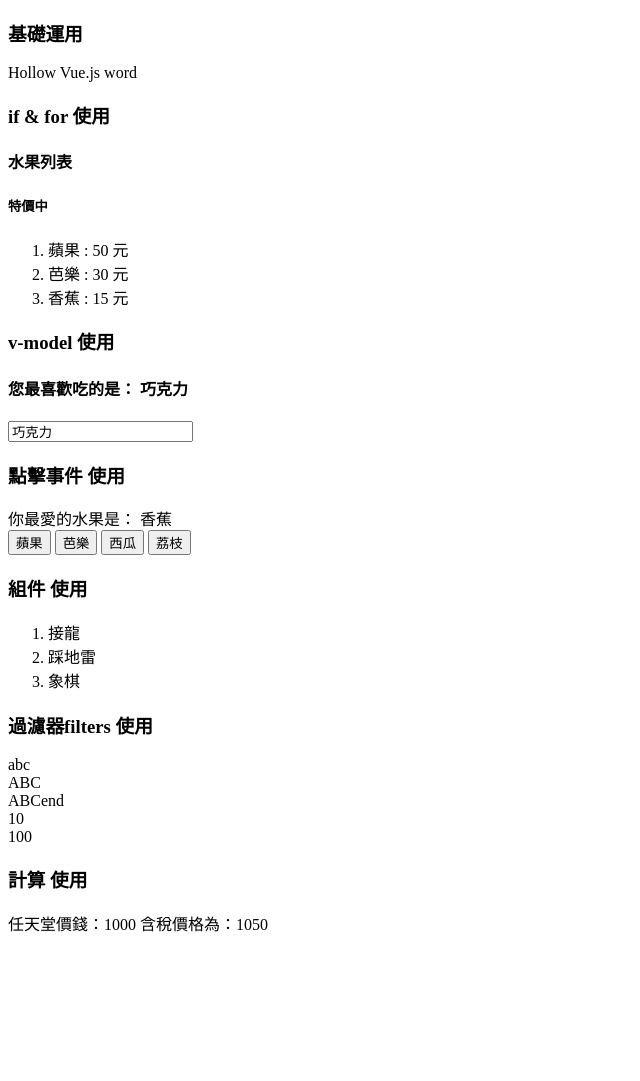
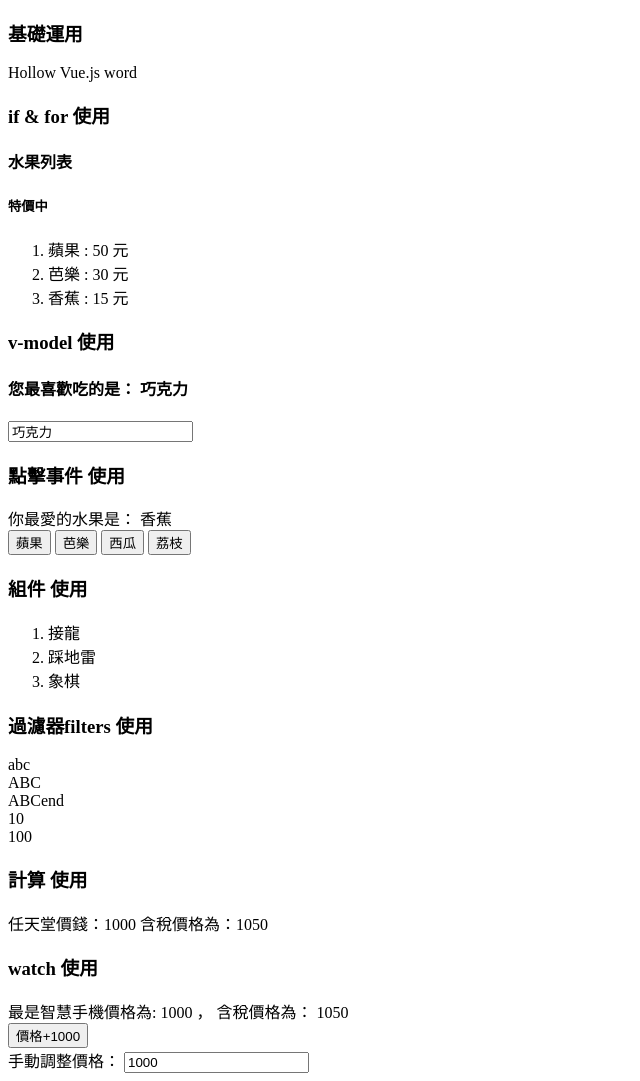
Before and after one commit to WuGe01/TryTryVue, a plain HTML site: page index.html in a window 1280 px wide. Shown: the whole page, without its empty margins (0-640 px from the left). Before the commit the page ends 943 px from the top, so only its background shows below. Drawn offline with nearby package versions, Linux system fonts and the light colour scheme.

Commit message:
watch 研究

```diff
--- a/index.html
+++ b/index.html
@@ -53,6 +53,15 @@
     <h3>計算 使用</h3>
     <div id="VueCompute">
         <div>任天堂價錢：{{ price }} 含稅價格為：{{ intotax }}</div>
+    </div>
+    <h3>watch 使用</h3>
+    <div id="VueWatch">
+        <div>最是智慧手機價格為: {{ price }} ， 含稅價格為： {{ taxprice }} </div>
+        <button @click="chargePrice(1000)">價格+1000</button>
+        <div>
+            手動調整價格：
+            <input type="number" v-model.number='price'>
+        </div>
     </div>
 <script>
     var myapp = new Vue({
@@ -132,6 +141,26 @@
             }
         }
     });
+    var VueWatch = new Vue({
+        el:'#VueWatch',
+        data: {
+            price:0,
+            taxprice:0
+        },
+        watch: {
+            price : function ( newVal , oldVal ) {
+                console.log( newVal , oldVal );
+                this.taxprice = Math.round(this.price*1.05);
+            }
+        },
+        methods: {
+           chargePrice:function (e) {
+               this.price += e ;
+           }
+        }
+
+    });
+    VueWatch.price=1000;
 </script>
 </body>
 </html>
```
